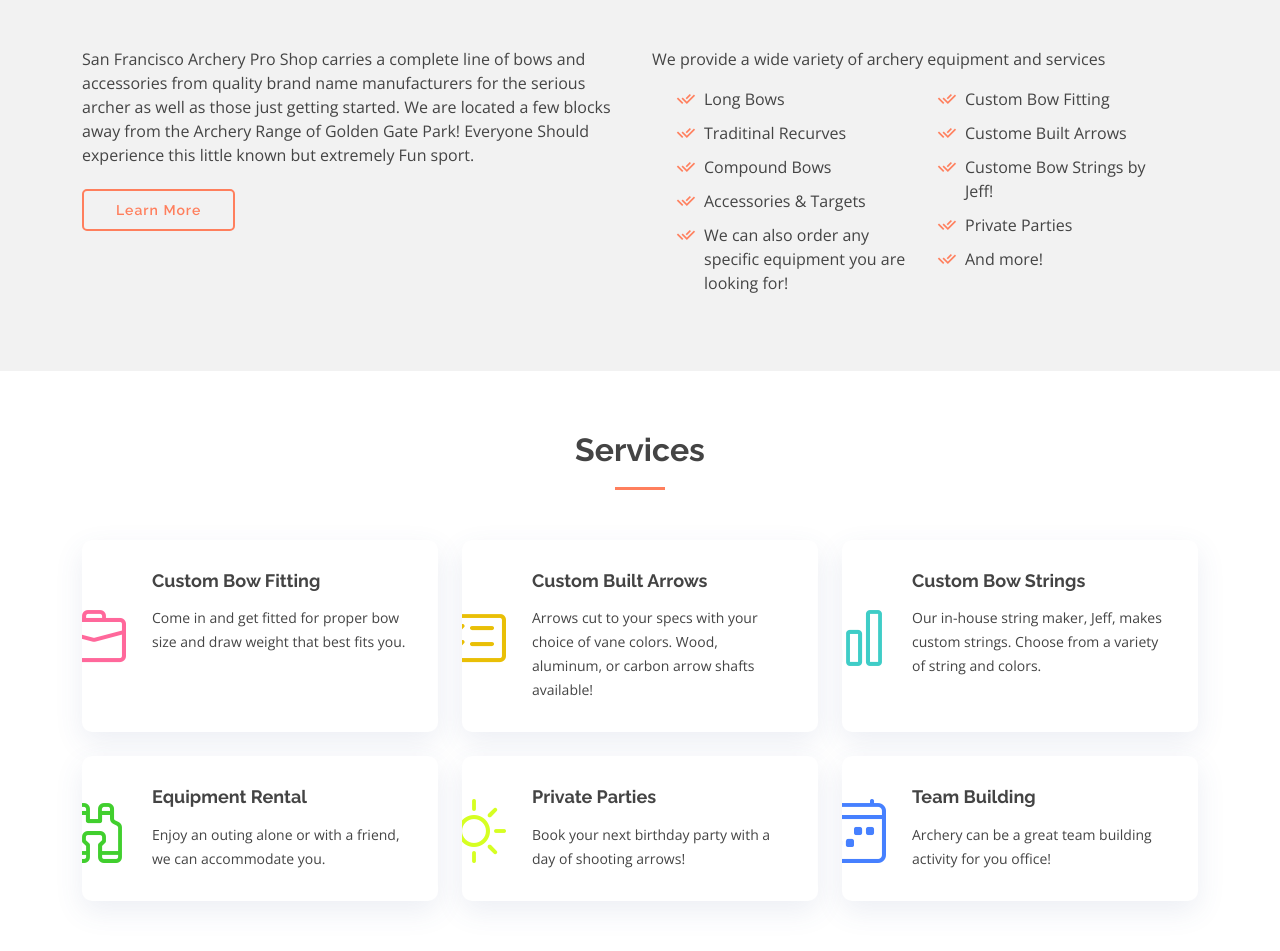
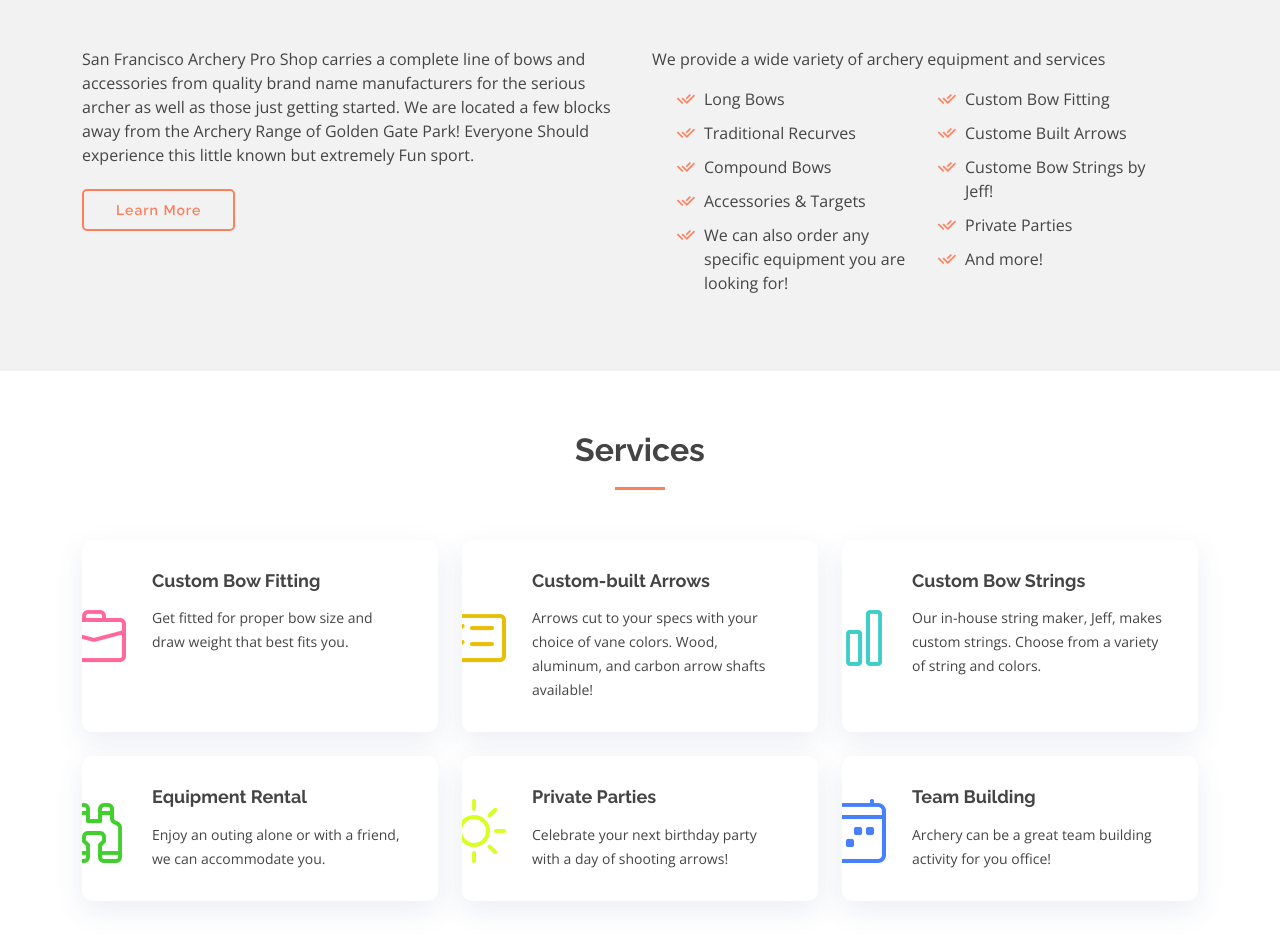
Before and after one commit to Alom310/sfarchery, a plain HTML site: page index.html in a window 1280 px wide. Shown: the part 921-1872 px from the top of the page. Drawn offline with nearby package versions, Linux system fonts and the light colour scheme.

Commit message:
made homepage edits

```diff
--- a/index.html
+++ b/index.html
@@ -102,7 +102,7 @@
               <div class="col-lg-6">
                 <ul>
                   <li><i class="ri-check-double-line"></i> Long Bows</li>
-                  <li><i class="ri-check-double-line"></i> Traditinal Recurves</li>
+                  <li><i class="ri-check-double-line"></i> Traditional Recurves</li>
                   <li><i class="ri-check-double-line"></i> Compound Bows</li>
                   <li><i class="ri-check-double-line"></i> Accessories & Targets</li>
                   <li><i class="ri-check-double-line"></i> We can also order any specific equipment you are looking for!</li>
@@ -141,14 +141,14 @@
             <div class="icon-box">
               <div class="icon"><i class="bi bi-briefcase" style="color: #ff689b;"></i></div>
               <h4 class="title">Custom Bow Fitting</h4>
-              <p class="description">Come in and get fitted for proper bow size and draw weight that best fits you.</p>
+              <p class="description">Get fitted for proper bow size and draw weight that best fits you.</p>
             </div>
           </div>
           <div class="col-lg-4 col-md-6 mt-4 mt-md-0">
             <div class="icon-box">
               <div class="icon"><i class="bi bi-card-checklist" style="color: #e9bf06;"></i></div>
-              <h4 class="title">Custom Built Arrows</h4>
-              <p class="description">Arrows cut to your specs with your choice of vane colors. Wood, aluminum, or carbon arrow shafts available!</p>
+              <h4 class="title">Custom-built Arrows</h4>
+              <p class="description">Arrows cut to your specs with your choice of vane colors. Wood, aluminum, and carbon arrow shafts available!</p>
             </div>
           </div>
 
@@ -171,7 +171,7 @@
             <div class="icon-box">
               <div class="icon"><i class="bi bi-brightness-high" style="color: #d6ff22;"></i></div>
               <h4 class="title">Private Parties</h4>
-              <p class="description">Book your next birthday party with a day of shooting arrows!</p>
+              <p class="description">Celebrate your next birthday party with a day of shooting arrows!</p>
             </div>
           </div>
           <div class="col-lg-4 col-md-6 mt-4">
@@ -230,7 +230,7 @@
 
         <div class="section-title">
           <h2>Rentals</h2>
-          <h6>	Are you looking for a great way to spend an afternoon in San Francisco's Golden Gate Park? How about renting a bow!</h6>
+          <h6>	Are you looking for a great way to spend an afternoon in San Francisco's Golden Gate Park? Rent a bow!</h6>
           <h6>Full day equipment rentals (11:00 AM to 6:00 PM Mon - Sun, except Wednesdays). <strong>Youth ages 15 and under must have adult supervision.</strong></h6>
           <br>
           <h6>Golden Gate Archery Range is located on 47th and Fulton. The range has 10 shooting lanes and is free to use, and is on a first-come, first-serve basis.</h6>
```
